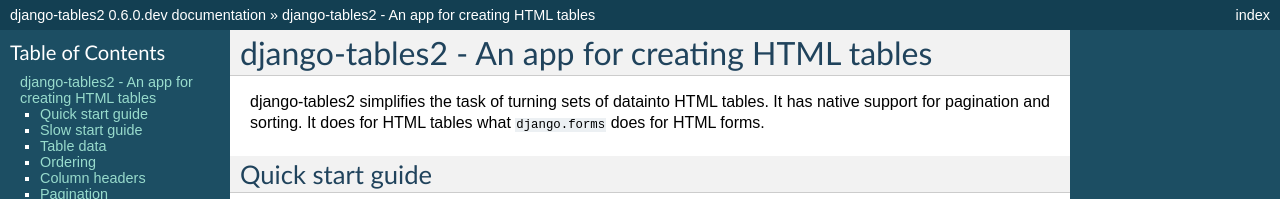
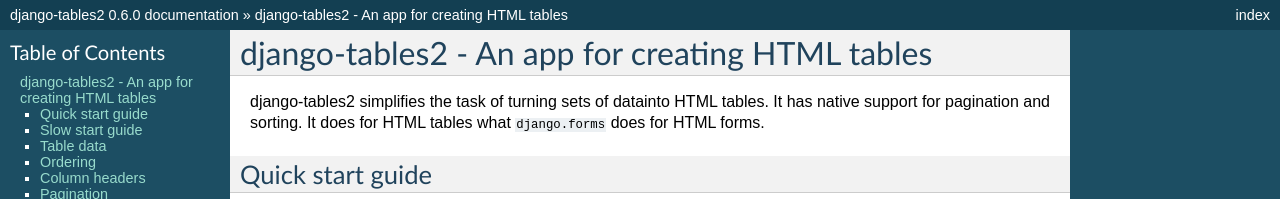
Before and after one commit to jieter/django-tables2, a Sphinx documentation site: the page built from docs/index.rst, in a window 1280 px wide and 900 px high. Shown: the top 199 px of the window. Built offline with Sphinx 7.4.7, drawn with Linux system fonts in a browser that asks for light colours; some of the changed text lies outside the part shown.

Commit message:
bumped version to v0.6.0

```diff
--- a/docs/conf.py
+++ b/docs/conf.py
@@ -56,7 +56,7 @@ project = u'django-tables2'
 # The short X.Y version.
 version = '0.6.0'
 # The full version, including alpha/beta/rc tags.
-release = '0.6.0.dev'
+release = '0.6.0'
 
 # The language for content autogenerated by Sphinx. Refer to documentation
 # for a list of supported languages.
--- a/setup.py
+++ b/setup.py
@@ -4,7 +4,7 @@ from setuptools import setup, find_packages
 
 setup(
     name='django-tables2',
-    version='0.6.0.dev',
+    version='0.6.0',
     description='Table framework for Django',
 
     author='Bradley Ayers',
```
